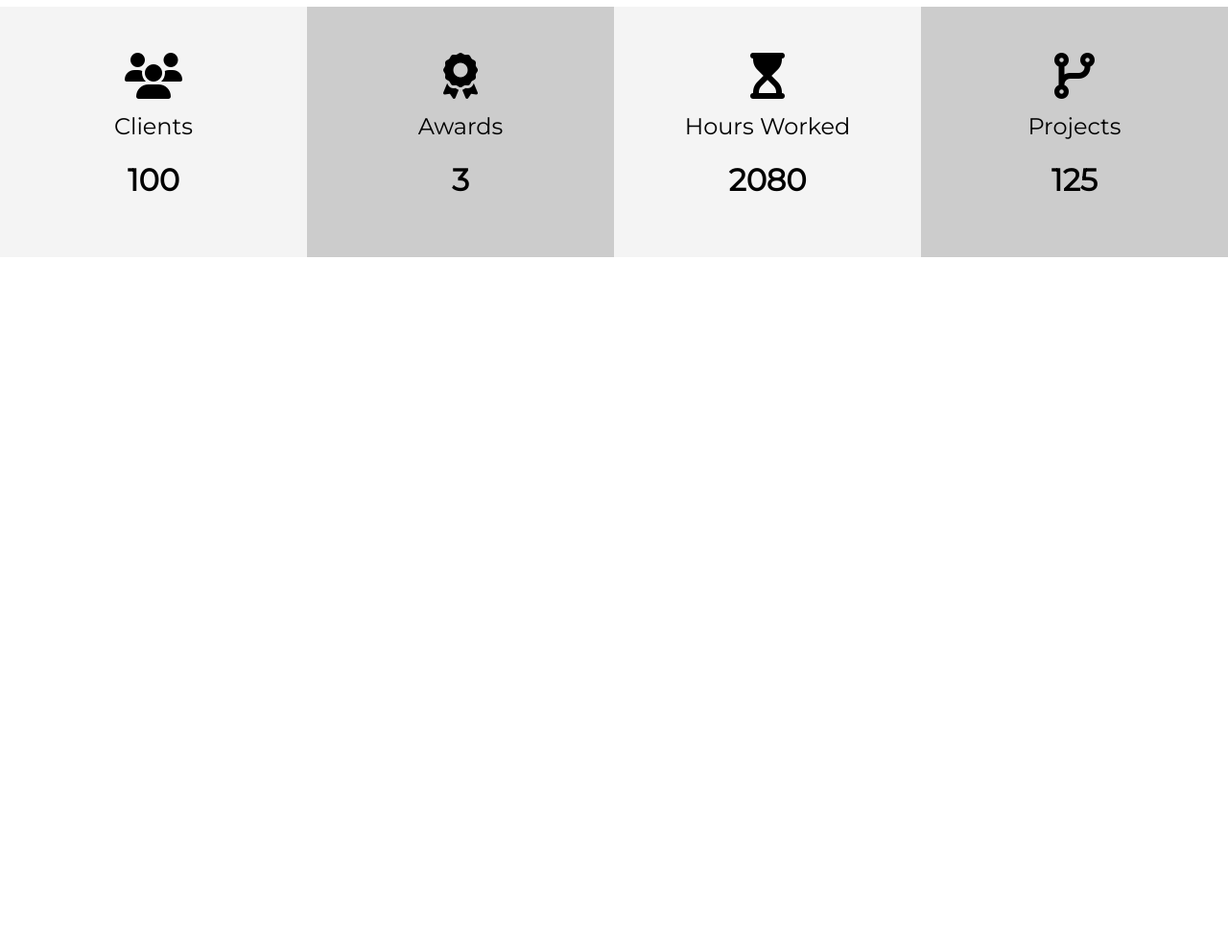
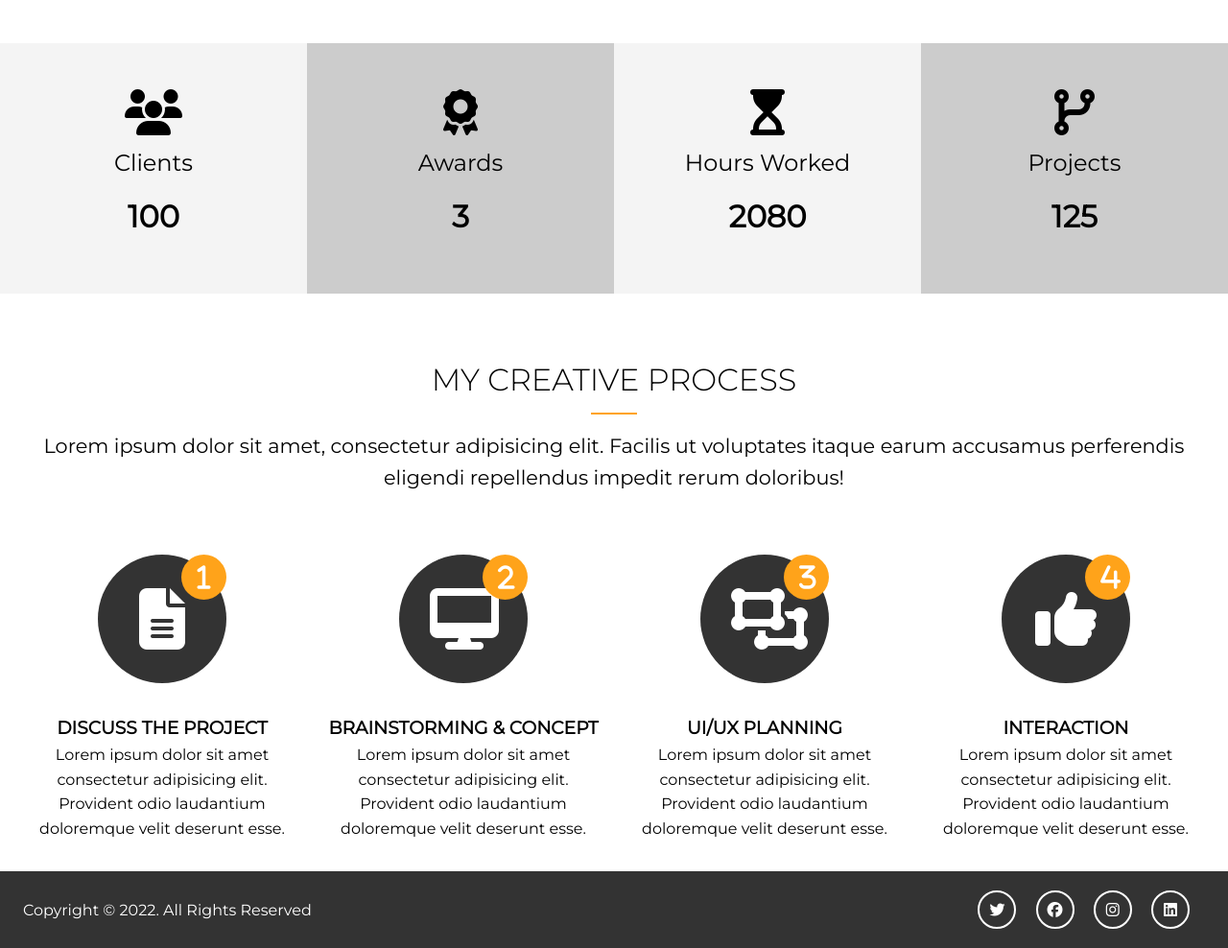
Before and after one commit to webdevotter/portfolio_website, a website: page dist/index.html in a window 1280 px wide. Shown: the part 1231-2219 px from the top of the page at 96% size. Before the commit the page ends 1531 px from the top, so only its background shows below. Drawn offline with Linux system fonts and the light colour scheme.

Commit message:
Specialize & Stats Section

```diff
--- a/scss/_config.scss
+++ b/scss/_config.scss
@@ -1,7 +1,16 @@
 // Variables
 $website-width: 1280px;
-$main-color: #99CCFF; //Nightwing RebirthBlue - SchemeColor.com
+$main-color: #ffa31a;
 $light-color: #f4f4f4;
 $medium-color: #ccc;
 $dark-color: #333;
 $bg-image: url('../img/showcase.jpg');
+
+// Set Text Color
+@function set-text-color($color) {
+  @if(lightness($color) > 50) {
+    @return #000;
+  } @else {
+    @return #fff;
+  }
+}
--- a/scss/_utilities.scss
+++ b/scss/_utilities.scss
@@ -78,3 +78,20 @@ input[class^='btn-']:hover {
     margin: 4rem 0;
   }
 }
+
+.section-title {
+  font-size: 2rem;
+  display: block;
+  padding-bottom: 0.5rem;
+  text-align: center;
+  font-weight: 100;
+  text-transform: uppercase;
+}
+
+.bottom-line {
+  height: 2px;
+  width: 3rem;
+  background: $main-color;
+  display: block;
+  margin: 0 auto 1rem auto;
+}
--- a/scss/main.scss
+++ b/scss/main.scss
@@ -94,9 +94,7 @@ img {
   }
 
     //Header Inner
-    &-inner {
 
-    }
 }
 
 //Home Sections
@@ -147,4 +145,83 @@ img {
       }
     }
   }
+
+ //Home Section C
+  &-c {
+    .process {
+      display: grid;
+      grid-template-columns: repeat(4, 1fr);
+      grid-gap: 1.5rem;
+      text-align: center;
+
+      //Process-Step
+      &-step {
+        position: absolute;
+        top: 0;
+        right: 0;
+        font-size: 28px;
+        background: $main-color;
+        border-radius: 50%;
+        height: 15px;
+        width: 15px;
+        line-height: 15px;
+        padding: 1rem;
+        transition: all 1s;
+      }
+
+      // Process-Icon
+      &-icon {
+        border-radius: 50%;
+        background: $dark-color;
+        color: set-text-color($dark-color);
+        padding: 2rem;
+        width: 70px;
+        height: 70px;
+        line-height: 70px;
+        text-align: center;
+        position: relative;
+        transition: all .5s;
+
+        &:hover {
+          background: $main-color;
+          width: 90px;
+          height: 90px;
+          line-height: 90px;
+
+          .process-step {
+            background: $dark-color;
+          }
+        }
+      }
+    }
+  }
 }
+
+//Footer
+#main-footer {
+  background: $dark-color;
+  color: #fff;
+  height: 5rem;
+
+  .footer-content {
+    display: flex;
+    justify-content: space-between;
+    height: 5rem;
+    align-items: center;
+
+    .social .fab {
+      margin-right: 1rem;
+      border: 2px #fff solid;
+      border-radius: 50%;
+      height: 20px;
+      width: 20px;
+      line-height: 20px;
+      text-align: center;
+      padding: 0.5rem;
+
+      &:hover {
+        background: $main-color;
+      }
+    }
+  }
+}
```
Also changed, not shown: dist/css/main.css, dist/index.html.
